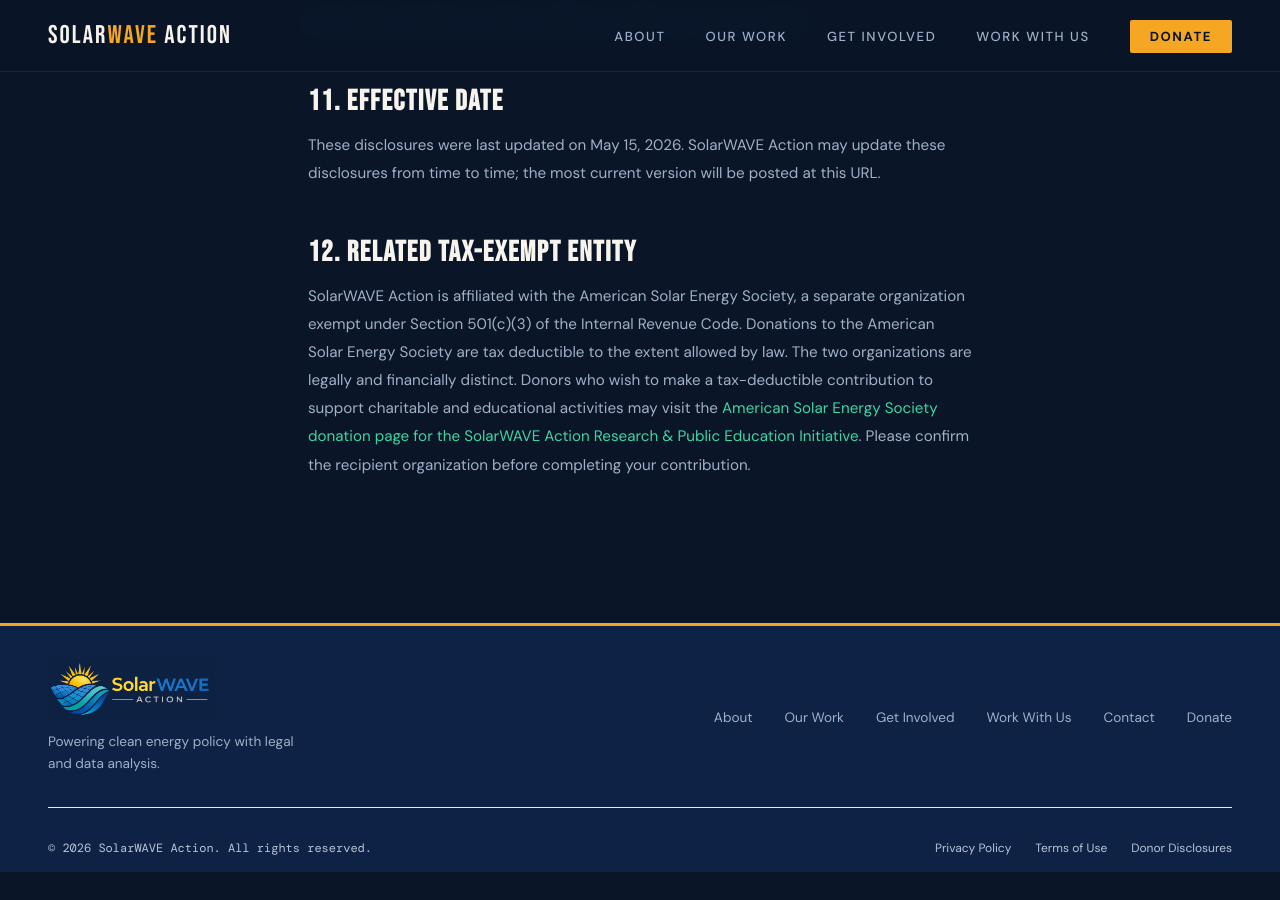
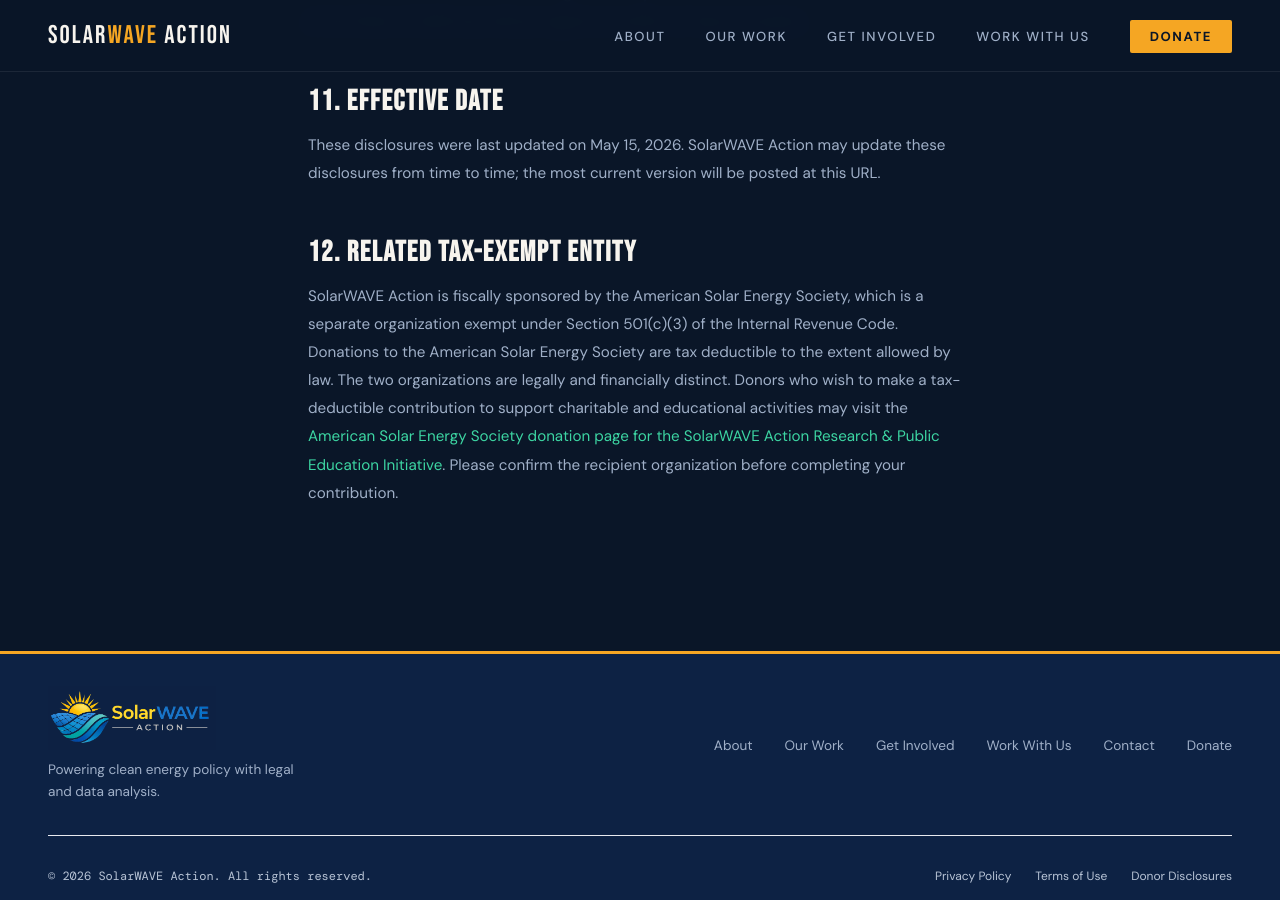
Before and after one commit to SolarWAVE-Action/solarwave-website, a Jekyll site: the page built from donors/donors.html, in a window 1280 px wide and 900 px high, scrolled down 3060 px. Built offline with Jekyll 4.4.1, drawn with Linux system fonts in a browser that asks for light colours; before the commit the page ends 3932 px from its top, so only the background shows below that.

Commit message:
updated donation language

```diff
--- a/donate/advocacy/donate.html
+++ b/donate/advocacy/donate.html
@@ -261,7 +261,7 @@
           <p>SolarWAVE Action is a tax-exempt social welfare organization under IRC § 501(c)(4). Donations or
             gifts to SolarWAVE Action are <strong>not tax deductible</strong> as charitable donations for federal income tax
 purposes and are not deductible for California state income tax purposes. Your donation supports
-our research, education, advocacy, and lobbying activities. Read full <a href="{{ '/donors/' | relative_url }}" class="btn-primary">donor disclosures.</a></p>
+our advocacy, and lobbying activities. Read full <a href="{{ '/donors/' | relative_url }}" class="btn-primary">donor disclosures.</a></p>
         </div>
       </div>
     </div>
--- a/donors/donors.html
+++ b/donors/donors.html
@@ -209,7 +209,7 @@
 
   <h2>12. Related Tax-Exempt Entity</h2>
 
-  <p>SolarWAVE Action is affiliated with the American Solar Energy Society, a separate organization
+  <p>SolarWAVE Action is fiscally sponsored by the American Solar Energy Society, which is a separate organization
 exempt under Section 501(c)(3) of the Internal Revenue Code. Donations to the American Solar
 Energy Society are tax deductible to the extent allowed by law. The two organizations are legally
 and financially distinct. Donors who wish to make a tax-deductible contribution to support
```
Also changed, not shown: assets/images/solar_trivia_walk.png (deleted), 1 other file.
